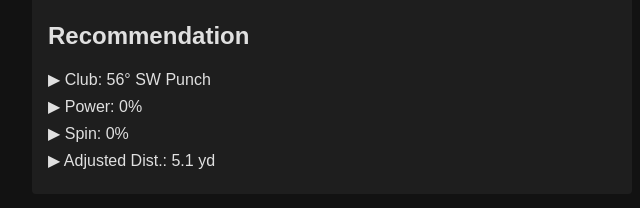
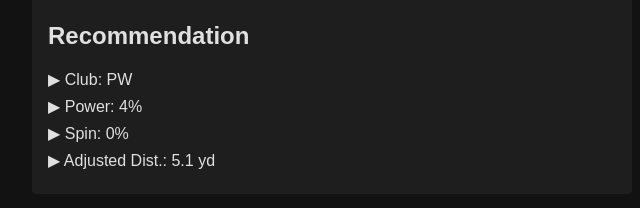
Before and after one commit to H34DSP4C3/WGT_Calc_v2, a plain HTML site: page index.html in a window 1280 px wide. Both pictures are taken after typing "5", "5", "Sample" into the empty fields and a click on the button "Calculate Shot". Shown: the part 662-870 px from the top of the page, 308-948 px from the left. Drawn offline with Linux system fonts and the light colour scheme.

Commit message:
Update index.html

```diff
--- a/index.html
+++ b/index.html
@@ -113,105 +113,108 @@
   </div>
 
   <script>
-    // ─── 1) Yardage tables from your images ────────────────────────────────────
+    // ─── 1) Yardage tables from your images ───────────────────────────────────
     const clubData = {
-      'Driver':        { spinMapping:{100:323,95:311,90:292}, teeAdjustment: 0 },
-      '3W':            { spinMapping:{100:263,95:251,90:233}, teeAdjustment: 0 },
-      '3i':            { spinMapping:{50:218,75:214,100:215}, teeAdjustment: 3 },
-      '4i':            { spinMapping:{50:201,75:200,100:196}, teeAdjustment: 3 },
-      '5i':            { spinMapping:{50:190,75:186,100:183}, teeAdjustment: 3 },
-      '6i':            { spinMapping:{50:174,75:171,100:171}, teeAdjustment: 3 },
-      '7i':            { spinMapping:{50:161,75:155,100:153}, teeAdjustment: 3 },
-      '8i':            { spinMapping:{50:151,75:146,100:143}, teeAdjustment: 3 },
-      '9i':            { spinMapping:{50:133,75:132,100:128}, teeAdjustment: 3 },
-      'PW':            { spinMapping:{50:119,75:114,100:112}, teeAdjustment: 3 },
-      '64° LW Punch': { spinMapping:{100:50,95:47,90:42 }, teeAdjustment: 0 },
-      '60° LW Punch': { spinMapping:{100:69,95:63,90:58 }, teeAdjustment: 0 },
-      '56° SW Punch': { spinMapping:{100:84,95:77,90:72 }, teeAdjustment: 0 }
+      'Driver':        { spinMapping:{100:323, 95:311, 90:292}, teeAdj: 0 },
+      '3W':            { spinMapping:{100:263, 95:251, 90:233}, teeAdj: 0 },
+      '3i':            { spinMapping:{50:218, 75:214, 100:215}, teeAdj: 3 },
+      '4i':            { spinMapping:{50:201, 75:200, 100:196}, teeAdj: 3 },
+      '5i':            { spinMapping:{50:190, 75:186, 100:183}, teeAdj: 3 },
+      '6i':            { spinMapping:{50:174, 75:171, 100:171}, teeAdj: 3 },
+      '7i':            { spinMapping:{50:161, 75:155, 100:153}, teeAdj: 3 },
+      '8i':            { spinMapping:{50:151, 75:146, 100:143}, teeAdj: 3 },
+      '9i':            { spinMapping:{50:133, 75:132, 100:128}, teeAdj: 3 },
+      'PW':            { spinMapping:{50:119, 75:114, 100:112}, teeAdj: 3 },
+      '64° LW Punch': { spinMapping:{100:50,  95:47,  90:42 }, teeAdj: 0 },
+      '60° LW Punch': { spinMapping:{100:69,  95:63,  90:58 }, teeAdj: 0 },
+      '56° SW Punch': { spinMapping:{100:84,  95:77,  90:72 }, teeAdj: 0 }
     };
 
-    // ─── 2) Linear interpolation for spin% not in table ───────────────────────
-    function getSpinDistance(club, spinPct) {
+    // ─── 2) Interpolate spin% if not in table ───────────────────────────────
+    function getSpinDistance(club, spinPct, lie) {
       const map = clubData[club].spinMapping;
       const keys = Object.keys(map).map(Number).sort((a,b)=>a-b);
+      // base distance
+      let d;
       if (map[spinPct] !== undefined) {
-        return map[spinPct] + clubData[club].teeAdjustment;
-      }
-      if (spinPct < keys[0]) {
-        const [p0,p1] = keys;
-        const d0=map[p0], d1=map[p1];
-        const slope = (d1-d0)/(p1-p0);
-        return d0 + slope*(spinPct-p0) + clubData[club].teeAdjustment;
-      }
-      if (spinPct > keys[keys.length-1]) {
-        return map[keys[keys.length-1]] + clubData[club].teeAdjustment;
-      }
-      for (let i=0; i<keys.length-1; i++) {
-        const p0 = keys[i], p1 = keys[i+1];
-        if (spinPct > p0 && spinPct < p1) {
-          const d0=map[p0], d1=map[p1];
-          const slope=(d1-d0)/(p1-p0);
-          return d0 + slope*(spinPct-p0) + clubData[club].teeAdjustment;
+        d = map[spinPct];
+      } else if (spinPct < keys[0]) {
+        const [p0,p1] = keys, d0=map[p0], d1=map[p1],
+              m=(d1-d0)/(p1-p0);
+        d = d0 + m*(spinPct-p0);
+      } else if (spinPct > keys[keys.length-1]) {
+        d = map[keys[keys.length-1]];
+      } else {
+        for (let i=0; i<keys.length-1; i++){
+          const p0=keys[i], p1=keys[i+1];
+          if (spinPct>p0 && spinPct<p1){
+            const d0=map[p0], d1=map[p1],
+                  m=(d1-d0)/(p1-p0);
+            d = d0 + m*(spinPct-p0);
+            break;
+          }
         }
       }
+      // tee adjustment only if tee lie
+      return d + (lie==='tee' ? clubData[club].teeAdj : 0);
     }
 
-    // ─── 3) Updated head/tail wind & elevation adjustments ────────────────────
+    // ─── 3) Wind & elevation ────────────────────────────────────────────────
     function getWindAdjustment(dist, speed, dir) {
-      switch (dir) {
-        case 'head':
-          // headwind: (distance/200) * mph
-          return (dist / 200) * speed;
-        case 'tail':
-          // tailwind: -(distance/250) * mph
-          return -(dist / 250) * speed;
-        case 'diagHead':
-          // half the headwind effect
-          return (dist / 200) * speed * 0.5;
-        case 'diagTail':
-          // half the tailwind effect
-          return -(dist / 250) * speed * 0.5;
-        default:
-          // pure crosswind or unrecognized
-          return 0;
+      switch(dir) {
+        case 'head':     return  (dist/200)*speed;
+        case 'tail':     return -(dist/250)*speed;
+        case 'diagHead': return  (dist/200)*speed*0.5;
+        case 'diagTail': return -(dist/250)*speed*0.5;
+        default:         return  0;  // pure crosswind
       }
     }
-
     function getElevationAdjustment(elevStr) {
       const ft = parseFloat(elevStr);
-      return isNaN(ft) ? 0 : ft;
+      return isNaN(ft) ? 0 : ft/3;  // 3 ft → 1 yd
     }
 
-    // ─── 4) Main calculation & UI hookup ─────────────────────────────────────
+    // ─── 4) Club selection: smallest max-yard ≥ target ───────────────────────
+    function pickClub(target, spin, lie) {
+      const yardages = Object.entries(clubData)
+        .map(([club])=>({
+          club,
+          yard: getSpinDistance(club, spin, lie)
+        }));
+      // filter those that can reach
+      const possible = yardages.filter(o=>o.yard >= target);
+      if (possible.length){
+        // choose the one with smallest yard
+        return possible.reduce((a,b)=> a.yard < b.yard ? a : b);
+      }
+      // if none can reach, pick the one with the biggest yard
+      return yardages.reduce((a,b)=> a.yard > b.yard ? a : b);
+    }
+
+    // ─── 5) UI hookup ──────────────────────────────────────────────────────
     document.getElementById('calcBtn').addEventListener('click', () => {
       const dist   = parseFloat(document.getElementById('distance').value) || 0;
       const windSp = parseFloat(document.getElementById('windSpeed').value) || 0;
       const windD  = document.getElementById('windDir').value;
       const elev   = document.getElementById('elevation').value;
+      const lie    = document.getElementById('lie').value;
       const spin   = parseFloat(document.getElementById('spin').value) || 0;
 
-      // apply wind & elevation
       const windAdj = getWindAdjustment(dist, windSp, windD);
       const elevAdj = getElevationAdjustment(elev);
       const target  = dist + windAdj + elevAdj;
 
-      // pick best club
-      let best = {club:null, diff: Infinity, yard:0};
-      for (const club in clubData) {
-        const yard = getSpinDistance(club, spin);
-        const diff = Math.abs(yard - target);
-        if (diff < best.diff) {
-          best = { club, diff, yard };
-        }
-      }
+      const {club, yard} = pickClub(target, spin, lie);
+      let power = (target/yard)*100;
+      power = Math.min(100, Math.max(0, power)).toFixed(0);
 
-      // compute power%
-      const power = Math.min(100, Math.max(0, (target / best.yard) * 100)).toFixed(0);
-
-      // render results
-      document.getElementById('clubResult').textContent = `▶ Club: ${best.club}`;
-      document.getElementById('powerResult').textContent = `▶ Power: ${power}%`;
-      document.getElementById('spinResult').textContent  = `▶ Spin: ${spin}%`;
+      // render
+      document.getElementById('clubResult').textContent =
+        `▶ Club: ${club}`;
+      document.getElementById('powerResult').textContent =
+        `▶ Power: ${power}%`;
+      document.getElementById('spinResult').textContent =
+        `▶ Spin: ${spin}%`;
       document.getElementById('adjDistResult').textContent =
         `▶ Adjusted Dist.: ${target.toFixed(1)} yd`;
       document.getElementById('result').style.display = 'block';
```
